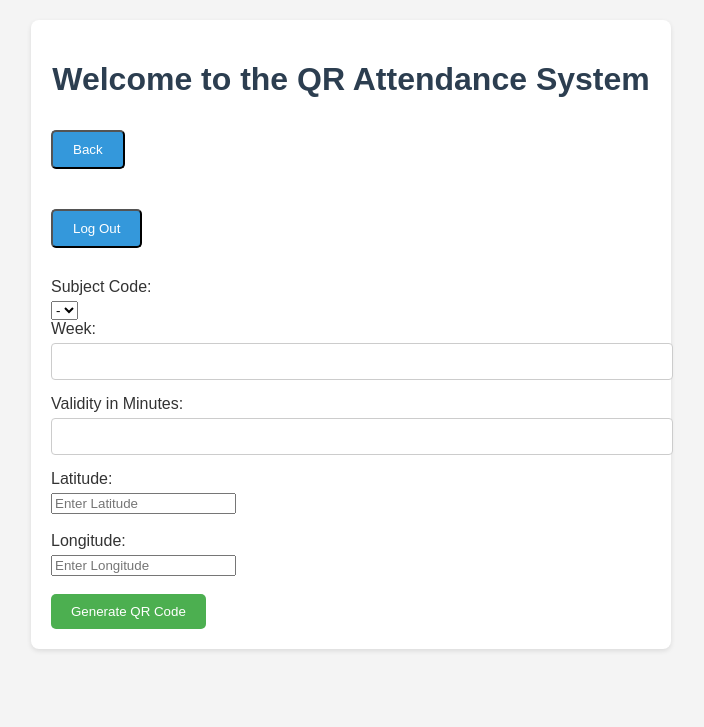
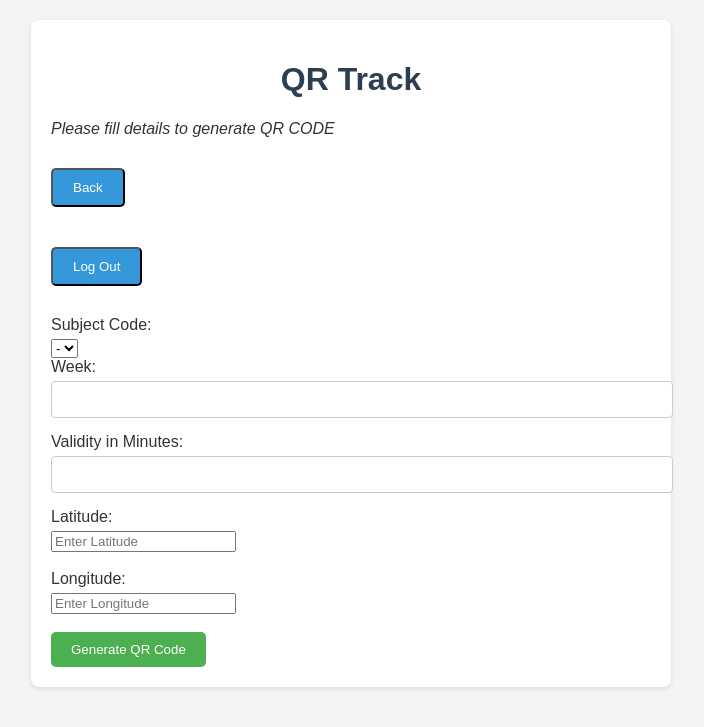
Before and after one commit to Nm836/QRTrack-V3.0Azure, a PHP site: page /QR_Generator_Info.php in a window 1280 px wide. Shown: the top 727 px of the page, without its empty margins (289-993 px from the left). Run offline with PHP 8.4, Linux system fonts and the light colour scheme; the visitor is signed in with stand-in values (Sample User, id 1); tables that the repository leaves empty or names only in its code hold one stand-in row (values such as "Sample post"); data that the repository does not hold is empty; some libraries are stand-ins or nearby versions.

Commit message:
QR GENv8

```diff
--- a/7_StaffClass.php
+++ b/7_StaffClass.php
@@ -375,7 +375,7 @@ public function selectSubject(){
                 echo "</option>";
 
             }
-            echo "</select>";
+            echo "</select><br/>";
 
             echo "<label for='week'>Week:</label>
             <input type='text' id='week' name='week' required>
--- a/QR_Generator_Info.php
+++ b/QR_Generator_Info.php
@@ -79,8 +79,8 @@ $userID = $_SESSION['userid']; //User id
 </head>
 <body>
     <div class="container">
-        <h1>Welcome to the QR Attendance System</h1>
-
+        <h1>QR Track</h1>
+        <p><i>Please fill details to generate QR CODE</i></p>
         <form action='6_StaffPage.php?<?php echo SID;?>' method='POST' style = "display:flex;">
             <input type='submit' name='back' value='Back'  class="button">
         </form>
```
